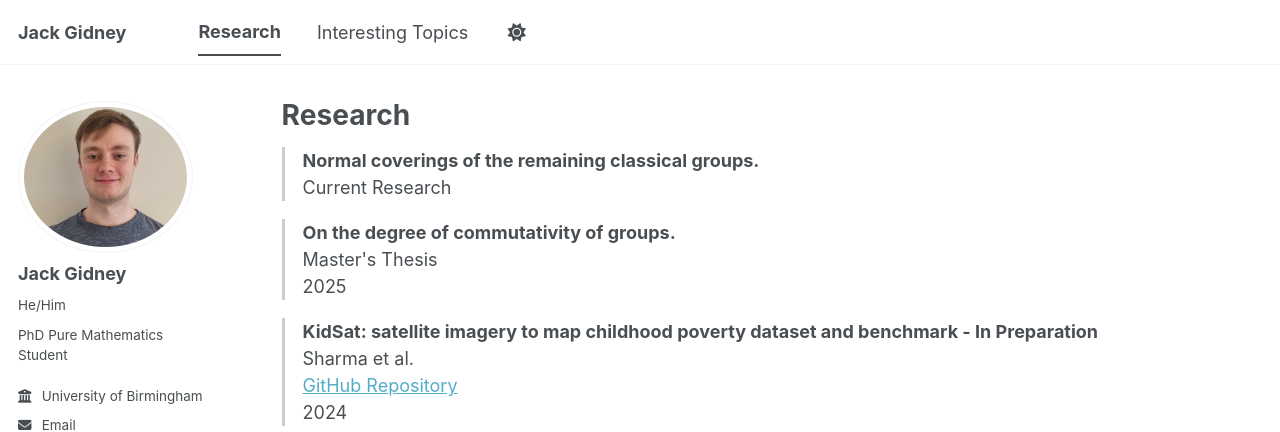
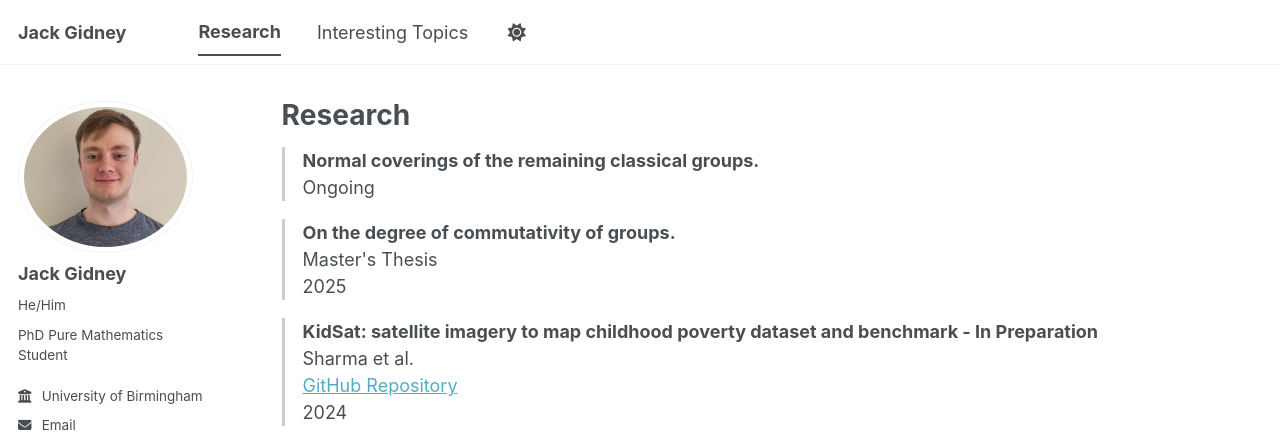
Before and after one commit to jgidney44/jgidney44.github.io, a Jekyll site: the page built from _pages/research.html, in a window 1280 px wide. Shown: the top 432 px of the page. Built offline with Jekyll 4.4.1, drawn with Linux system fonts in a browser that asks for light colours; a script bundle is joined from its source files by our own code; library files that are not in the unit come from our copies.

Commit message:
Update research.html

```diff
--- a/_pages/research.html
+++ b/_pages/research.html
@@ -8,7 +8,7 @@ author_profile: true
 <div class="research-item">
 <span class="research-title">Normal coverings of the remaining classical groups.</span>
 <br>
-Current Research
+Ongoing
 </div>
 
 
```
